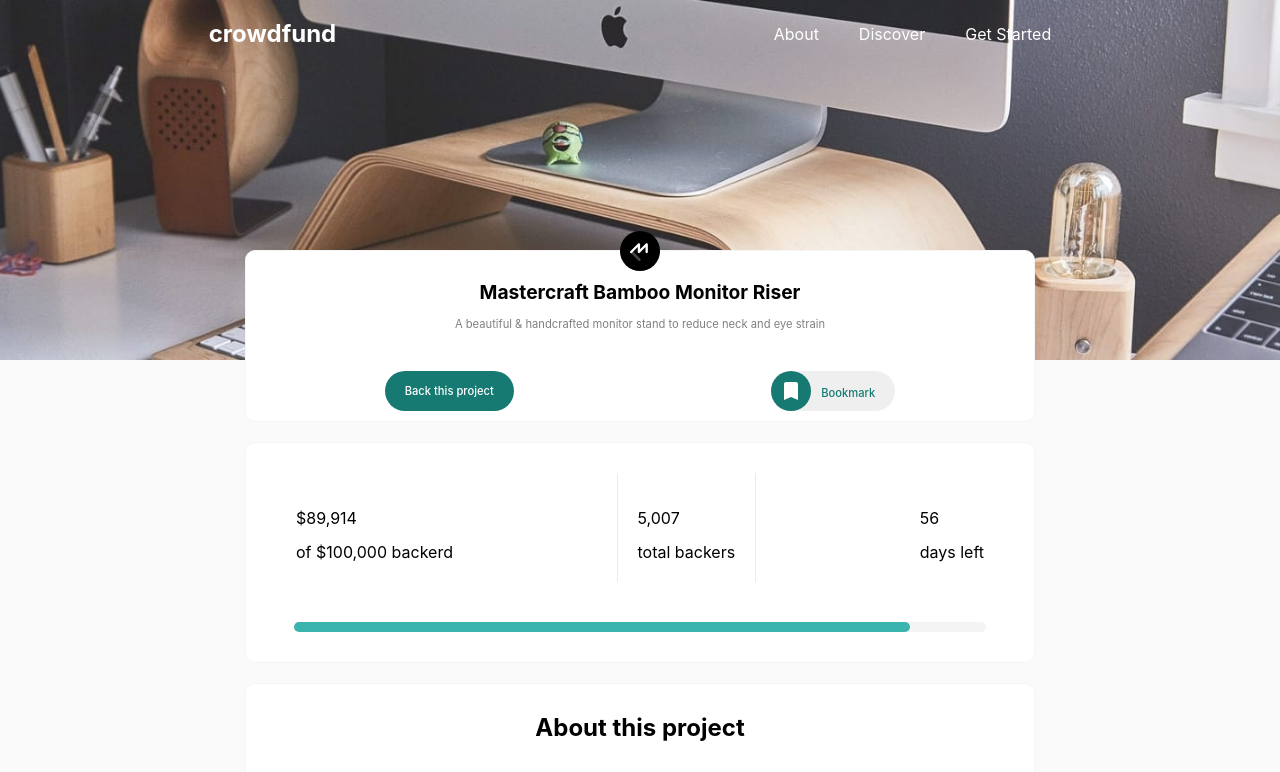
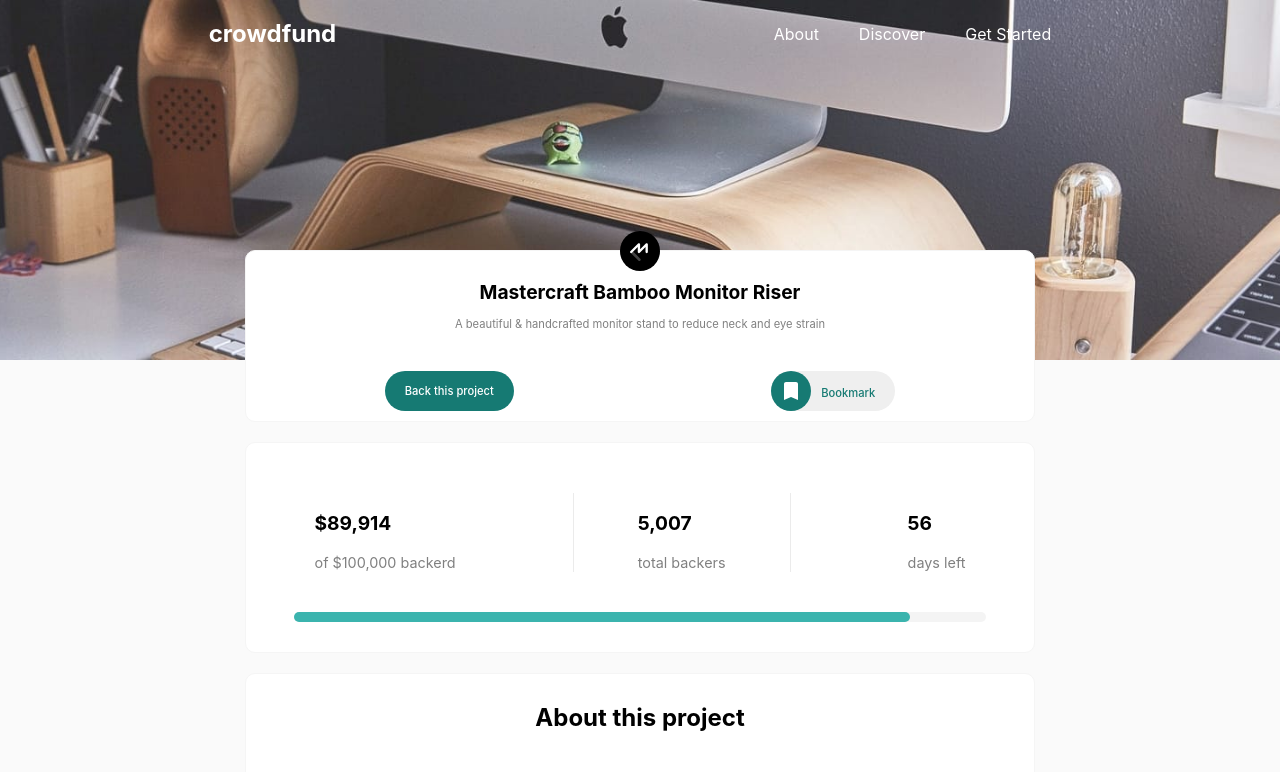
Before and after one commit to hyoshimori/react-crowdfunding-product-page, a React (Create React App) app: page / in a window 1280 px wide. Shown: the top 772 px of the page. Built offline with nearby package versions, Linux system fonts and the light colour scheme.

Commit message:
price section updated

```diff
--- a/src/components/style/Price.module.css
+++ b/src/components/style/Price.module.css
@@ -13,24 +13,27 @@
 
 .body__and__progress{
   display: flex;
-  justify-content: space-between;
+  justify-content: space-around;
   align-items: center;
 }
 
 .middle__div{
   border-right: 1px solid rgb(235, 235, 235);
   border-left: 1px solid rgb(235, 235, 235);
+  padding: 0 5vw 0 5vw;
 }
 
 .body div{
-  padding: 20px;
+  margin: 20px 0 20px 0;
 }
+
+
 
 .body progress{
   width: 90%;
   border-radius: 25px;
   height: 10px;
-  margin: 20px;
+  margin: 0 20px 20px 20px;
   align-self: center;
 }
 
@@ -43,3 +46,13 @@
   border-radius: 25px;
   background-color: #F4F4F4;
 }
+
+.body p{
+  font-size: 1.2rem;
+  font-weight: bold;
+}
+
+.body span{
+  font-size: 0.9rem;
+  color: grey;
+}
```
